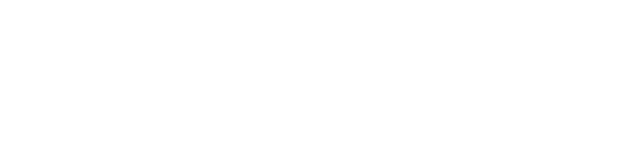
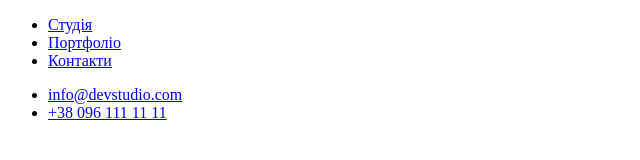
Before and after one commit to lexk87/html-pract-01, a plain HTML site: page index.html in a window 1280 px wide. Shown: the whole page, without its empty margins (0-640 px from the left). Drawn offline with Linux system fonts and the light colour scheme.

Commit message:
adds header markup

```diff
--- a/index.html
+++ b/index.html
@@ -1,11 +1,47 @@
 <!DOCTYPE html>
 <html lang="en">
 <head>
-  <meta charset="UTF-8">
-  <meta name="viewport" content="width=device-width, initial-scale=1.0">
-  <title>Document</title>
+    <meta charset="UTF-8">
+    <meta name="viewport" content="width=device-width, initial-scale=1.0">
+    <title>Document</title>
 </head>
 <body>
+    <!-- HEADER -->
+    <header>
+        <!-- NAVIGATION -->
+        <nav>
+            <!-- COMPANY LOGO LINK -->
+            <a href="#" target="_blank" rel="noopener noreferrer"></a>
 
+            <!-- LINKS TO PAGES -->
+            <ul>
+                <li>
+                    <a href="#">Студія</a>
+                </li>
+                <li>
+                    <a href="#">Портфоліо</a>
+                </li>
+                <li>
+                    <a href="#">Контакти</a>
+                </li>
+            </ul>
+
+            <!-- CONTACTS LINKS -->
+            <ul>
+                <li>
+                    <a href="mailto:info@devstudio.com">info@devstudio.com</a>
+                </li>
+                <li>
+                    <a href="tel:+380961111111">+38 096 111 11 11</a>
+                </li>
+            </ul>
+        </nav>
+    </header>
+
+    <!-- MAIN -->
+    <main></main>
+
+    <!-- FOOTER -->
+    <footer></footer>
 </body>
 </html>
```
Also changed, not shown: images/team-member-1.jpg (added), images/team-member-2.jpg (added), images/team-member-3.jpg (added), images/team-member-4.jpg (added), images/what-we-do-1.jpg (added), images/what-we-do-2.jpg (added), images/what-we-do-3.jpg (added).
